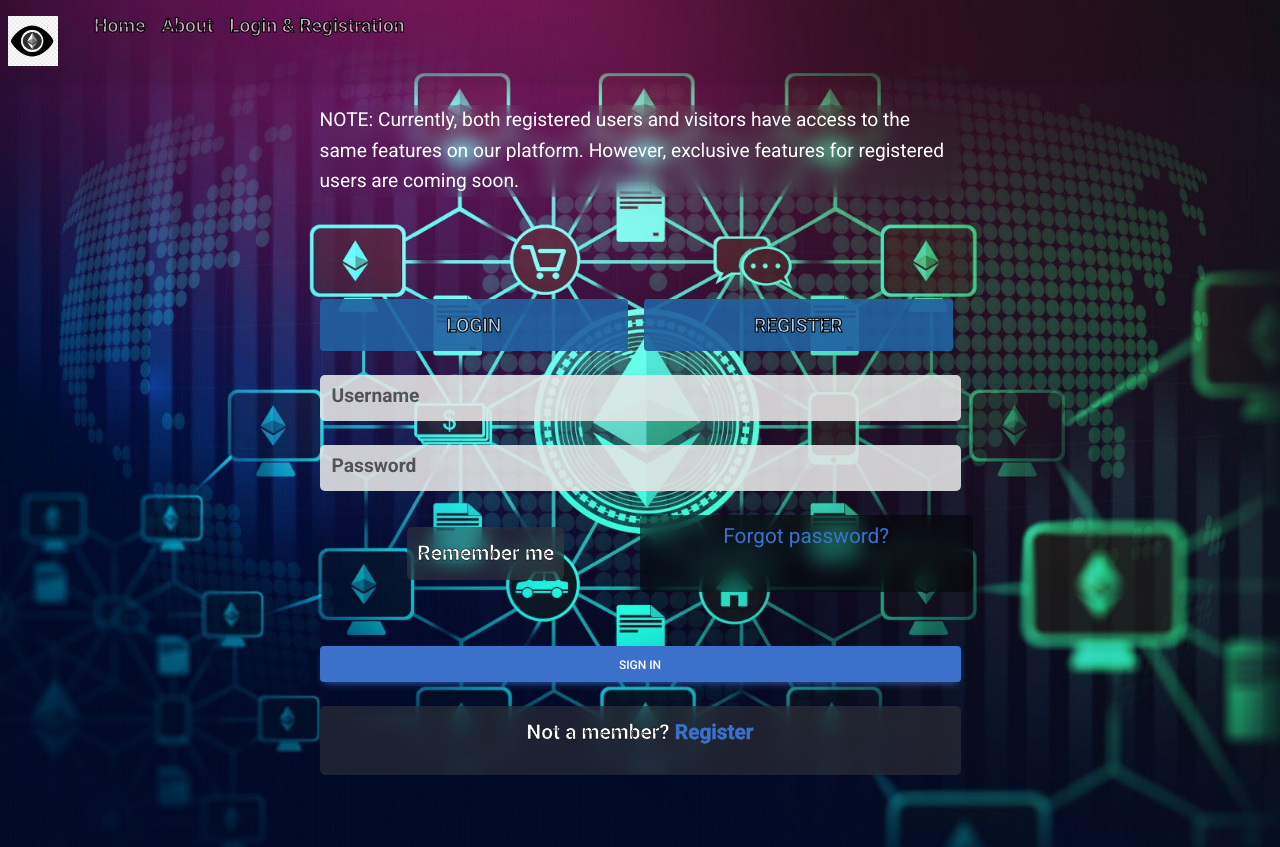
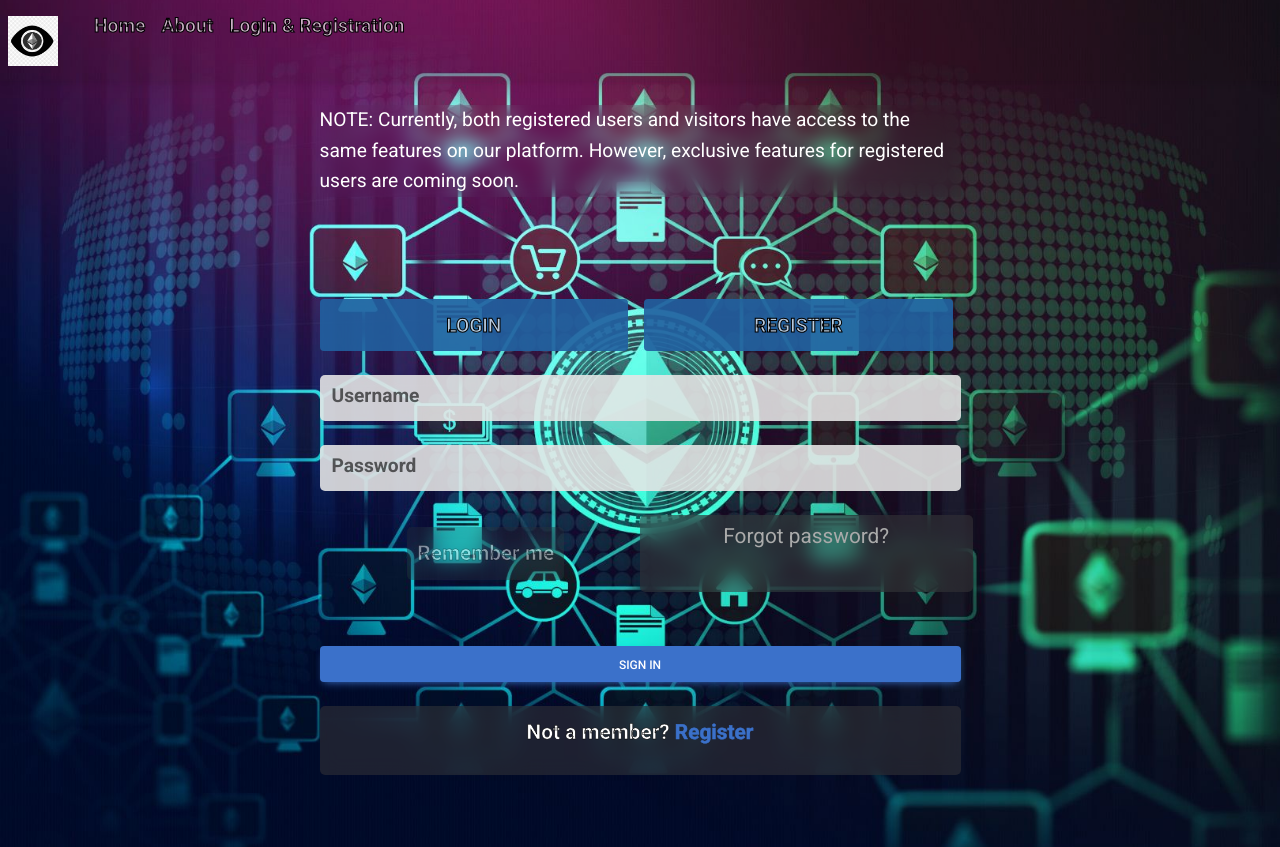
Before and after one commit to Pavle98/CryptoInsightFrontend, a Vue app: page /login in a window 1280 px wide. Built offline with nearby package versions, Linux system fonts and the light colour scheme.

Commit message:
#changed some styling on login page

```diff
--- a/src/views/LoginView.vue
+++ b/src/views/LoginView.vue
@@ -46,13 +46,13 @@
         <div class="col-md-6 d-flex justify-content-center">
 
         <div class="form-check mb-3 mb-md-0">
-            <input class="form-check-input" type="checkbox" value="" id="loginCheck" checked />
+    <input class="form-check-input" type="checkbox" value="" id="loginCheck" checked disabled />
     <label class="form-check-label" for="loginCheck"> Remember me </label>
 </div>
 </div>
 
 <div class="col-md-6 d-flex justify-content-center blurred-background">
-          <a href="#!">Forgot password?</a>
+    <a href="#!" style="pointer-events: none; color: #aaa; cursor: not-allowed;">Forgot password?</a>
 </div>
       </div>
 
@@ -132,7 +132,7 @@ export default {
         'Content-Type': 'application/json'
       }
         });
-
+        console.log(response)
         // Handle success
         alert('Registration successful');
         // Redirect or do something else on success
@@ -158,7 +158,7 @@ export default {
         'Content-Type': 'application/json'
       }
     });
-
+console.log(response)
     // Handle success
     // You might store a token, redirect, or take other appropriate actions
     alert('Login successful');
@@ -204,7 +204,7 @@ export default {
 }
 .blurred-background {
    font-size: 130%;
-    background-color: rgba(0, 0, 0, 0.5);
+        background-color: rgba(58, 57, 58, 0.5);
     backdrop-filter: blur(10px);
     padding: 5px 10px;
     border-radius: 5px;
```
Lines whose indentation alone changed are shown as unchanged.
